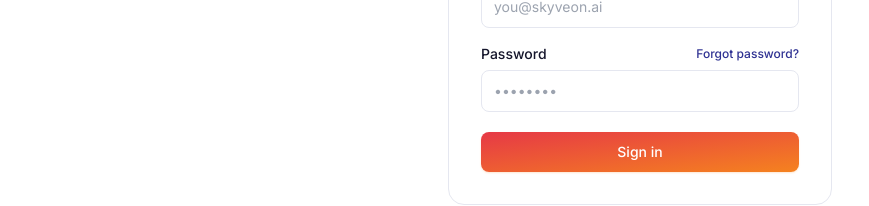
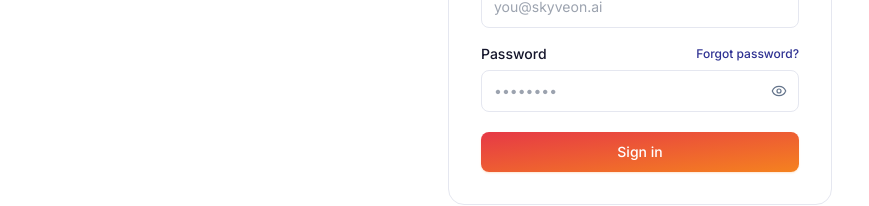
Before and after one commit to Rohithreddychappidi/skyveon-project-fixed, a Next.js app in the folder skyveon-frontend/: page /login in a window 1280 px wide. Shown: the part 430-636 px from the top of the page, without its empty margins (0-869 px from the left). Built offline with nearby package versions, Linux system fonts and the light colour scheme; no server answers.

Commit message:
Update page.tsx

```diff
--- a/skyveon-frontend/app/login/page.tsx
+++ b/skyveon-frontend/app/login/page.tsx
@@ -7,7 +7,7 @@ import { useRouter } from "next/navigation";
 import { Button } from "@/components/ui/button";
 import { useAuth } from "@/components/auth/auth-context";
 import { ApiError } from "@/lib/api";
-import { ArrowLeft } from "lucide-react";
+import { ArrowLeft, Eye, EyeOff } from "lucide-react";
 
 export default function LoginPage() {
   const { login } = useAuth();
@@ -17,6 +17,7 @@ export default function LoginPage() {
   const [password, setPassword] = useState("");
   const [error, setError] = useState<string | null>(null);
   const [submitting, setSubmitting] = useState(false);
+  const [showPassword, setShowPassword] = useState(false);
 
   async function handleSubmit(e: React.FormEvent) {
     e.preventDefault();
@@ -95,14 +96,24 @@ export default function LoginPage() {
                   Forgot password?
                 </Link>
               </div>
+              <div className="relative">
                 <input
-                type="password"
+                  type={showPassword ? "text" : "password"}
                   required
                   value={password}
                   onChange={(e) => setPassword(e.target.value)}
                   placeholder="••••••••"
-                className="rounded-lg border border-slate-200 px-3 py-2.5 text-sm outline-none focus:border-indigo focus:ring-2 focus:ring-indigo/15"
+                  className="w-full rounded-lg border border-slate-200 px-3 py-2.5 pr-10 text-sm outline-none focus:border-indigo focus:ring-2 focus:ring-indigo/15"
                 />
+                <button
+                  type="button"
+                  onClick={() => setShowPassword((v) => !v)}
+                  aria-label={showPassword ? "Hide password" : "Show password"}
+                  className="absolute right-3 top-1/2 -translate-y-1/2 text-slate hover:text-ink transition-colors"
+                >
+                  {showPassword ? <EyeOff size={16} strokeWidth={1.8} /> : <Eye size={16} strokeWidth={1.8} />}
+                </button>
+              </div>
             </label>
 
             {error && <p className="text-xs text-crimson -mt-1">{error}</p>}
```
Lines whose indentation alone changed are shown as unchanged.
